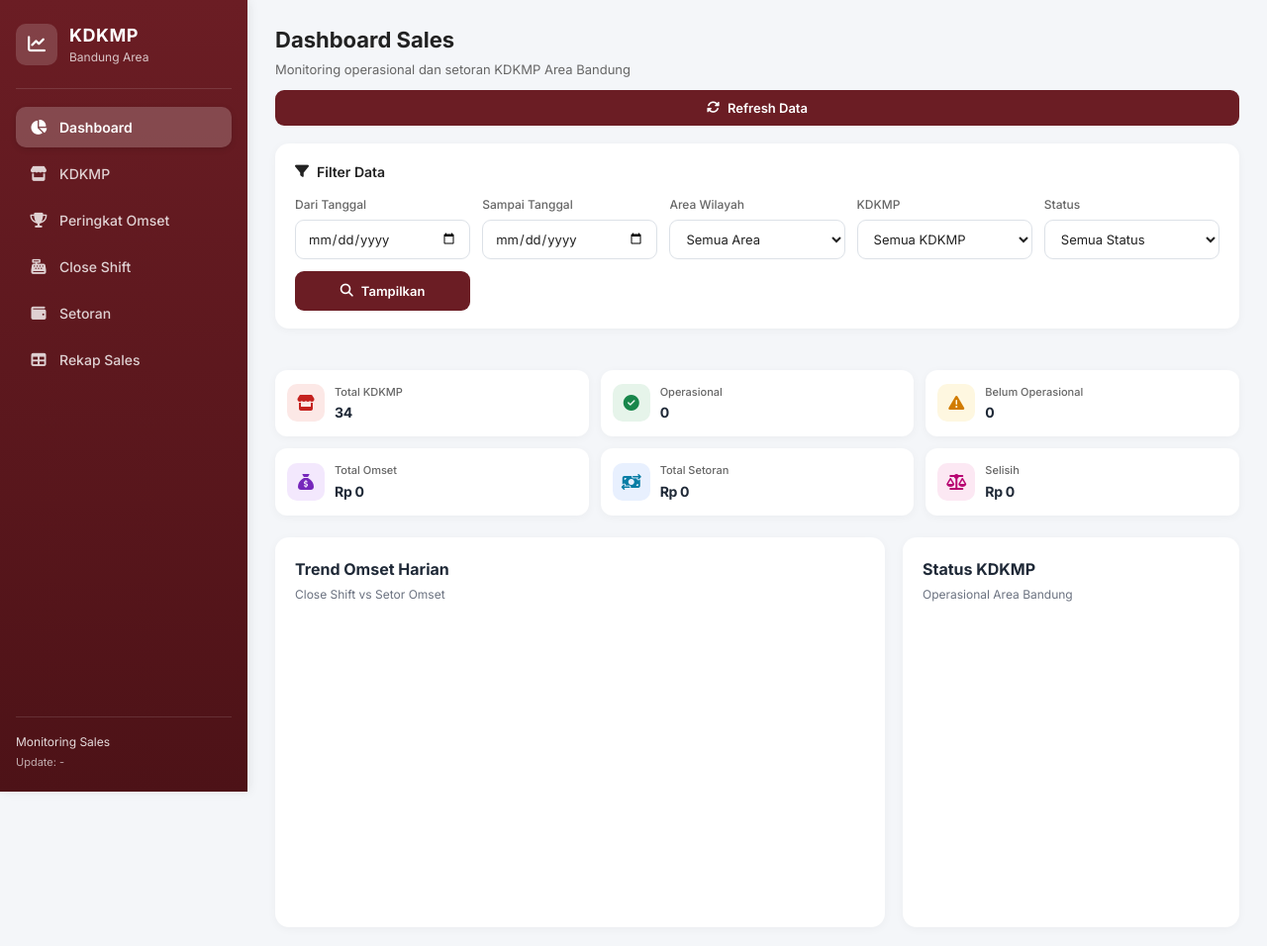
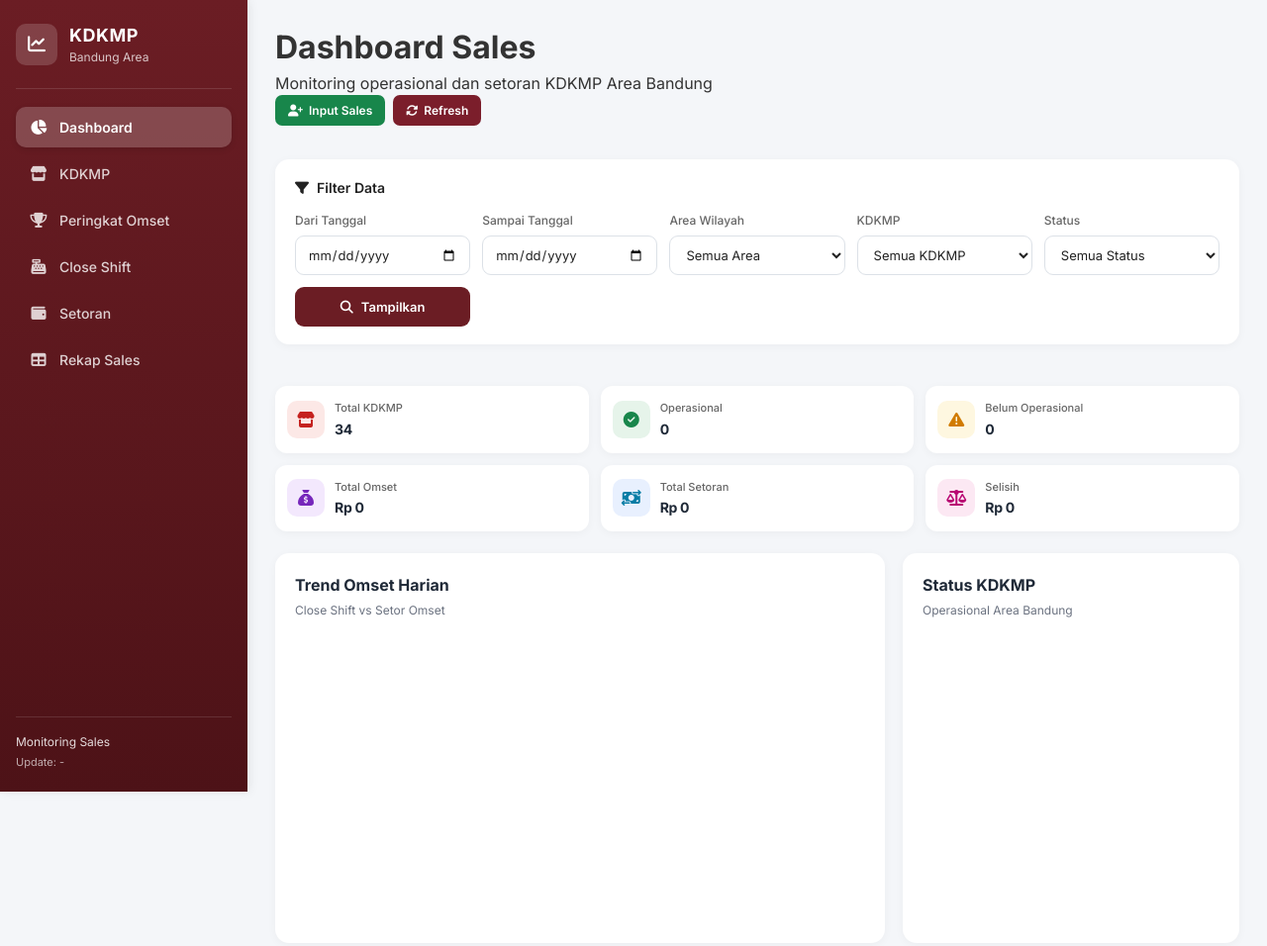
Before and after one commit to DPules/RekapBandung, a plain HTML site: page index.html in a window 1280 px wide. Shown: the whole page at 99% size. Drawn offline with nearby package versions, Linux system fonts and the light colour scheme; no server answers.

Commit message:
Add files via upload

```diff
--- a/index.html
+++ b/index.html
@@ -81,20 +81,25 @@
 
         <!-- MAIN CONTENT -->
         <main class="main-content">
-            <!-- HEADER -->
-            <header class="top-header"
-                style="margin-bottom: 18px; display: flex; justify-content: space-between; align-items: center; flex-wrap: wrap; gap: 10px;">
-                <div>
-                    <h1 id="pageTitle" style="font-size: 22px; margin: 0; color: #222;">Dashboard Sales</h1>
-                    <p id="pageSub" style="font-size: 13px; color: #666; margin: 4px 0 0 0;">Monitoring operasional dan
-                        setoran KDKMP Area Bandung</p>
-                </div>
-                <button class="apply-btn" onclick="loadDashboard()"
-                    style="height: 36px; padding: 0 14px; font-size: 13px;">
-                    <i class="fa-solid fa-rotate"></i> Refresh Data
+        <header class="topbar">
+            <div>
+                <h1 id="pageTitle">Dashboard Sales</h1>
+                <p id="pageSub">Monitoring operasional dan setoran KDKMP Area Bandung</p>
+            </div>
+
+            <div class="topbar-actions">
+                <a href="https://dpules.github.io/inputsales/" target="_blank" rel="noopener noreferrer"
+                    class="btn-compact btn-input-sales">
+                    <i class="fa-solid fa-user-plus"></i>
+                    <span>Input Sales</span>
+                </a>
+
+                <button type="button" class="btn-compact refresh-btn" onclick="loadDashboard()" title="Refresh Data">
+                    <i class="fa-solid fa-rotate"></i>
+                    <span>Refresh</span>
                 </button>
-            </header>
-
+            </div>
+        </header>
             <!-- FILTER GLOBAL -->
             <section class="filter-card">
                 <div class="filter-title">
--- a/script.js
+++ b/script.js
@@ -1,5 +1,5 @@
 // ⚠️ GANTI DENGAN URL DEPLOYMENT WEB APP APPS SCRIPT ANDA (Berakhiran /exec)
-const API_URL = "https://script.google.com/macros/s/AKfycbytQnTdl9gEqBUX3dfXdwZoEoES54ntEYIrYQP4s1I9RHYjcmkse9IzUKRj-zW_kBRd1Q/exec";
+const API_URL = "https://script.google.com/macros/s/AKfycbyBs-njA5p7SukhDamHQ3hCg4-N4BqGFiY5T5-HfSKm2Xz3sQvDL9Yg7mZUhBsQb2B_/exec";
 
 let dashboardData = null;
 let dailyChart = null;
--- a/style.css
+++ b/style.css
@@ -588,3 +588,172 @@ tbody tr:hover {
         grid-template-columns: repeat(2, 1fr);
     }
 }
+
+/* =========================================================
+   TOPBAR COMPACT ACTIONS (POJOK KANAN ATAS & RINGKAS)
+   ========================================================= */
+.topbar {
+  flex-wrap: nowrap;
+  align-items: flex-start;
+  justify-content: space-between;
+  gap: 10px;
+}
+
+.topbar-actions {
+  display: inline-flex;
+  align-items: center;
+  gap: 6px;
+  flex-shrink: 0;
+  margin-left: auto;
+}
+
+.btn-compact {
+  display: inline-flex;
+  align-items: center;
+  justify-content: center;
+  gap: 5px;
+  padding: 6px 10px;
+  font-size: 11px;
+  font-weight: 600;
+  line-height: 1.2;
+  border: none;
+  border-radius: 6px;
+  cursor: pointer;
+  text-decoration: none;
+  white-space: nowrap;
+  transition: opacity 0.2s;
+}
+
+.btn-compact:hover {
+  opacity: 0.88;
+}
+
+.btn-input-sales {
+  background: #18864b;
+  color: #ffffff;
+}
+
+.refresh-btn {
+  background: #7b1e2b;
+  color: #ffffff;
+}
+
+@media (max-width: 640px) {
+  .topbar {
+    flex-direction: row;
+    flex-wrap: nowrap;
+    align-items: flex-start;
+    gap: 8px;
+  }
+
+  .topbar h1 {
+    font-size: 18px;
+  }
+
+  .topbar p {
+    font-size: 11px;
+  }
+
+  .topbar > div:last-child,
+  .topbar-actions {
+    width: auto;
+    gap: 5px;
+  }
+
+  .btn-compact {
+    padding: 5px 8px;
+    font-size: 10px;
+  }
+
+  .topbar .refresh-btn {
+    flex: initial;
+    justify-content: center;
+  }
+}
+/* =========================================================
+   TOPBAR COMPACT ACTIONS (SEDikit LEBIH BESAR & BERJARAK BAWAH)
+   ========================================================= */
+.topbar {
+    flex-wrap: nowrap;
+    align-items: flex-start;
+    justify-content: space-between;
+    gap: 12px;
+    margin-bottom: 24px;
+}
+
+.topbar-actions {
+    display: inline-flex;
+    align-items: center;
+    gap: 8px;
+    flex-shrink: 0;
+    margin-left: auto;
+    margin-bottom: 6px;
+}
+
+.btn-compact {
+    display: inline-flex;
+    align-items: center;
+    justify-content: center;
+    gap: 6px;
+    padding: 8px 13px;
+    font-size: 12px;
+    font-weight: 600;
+    line-height: 1.25;
+    border: none;
+    border-radius: 7px;
+    cursor: pointer;
+    text-decoration: none;
+    white-space: nowrap;
+    margin-bottom: 4px;
+    transition: opacity 0.2s;
+}
+
+.btn-compact:hover {
+    opacity: 0.88;
+}
+
+.btn-input-sales {
+    background: #18864b;
+    color: #ffffff;
+}
+
+.refresh-btn {
+    background: #7b1e2b;
+    color: #ffffff;
+}
+
+@media (max-width: 640px) {
+    .topbar {
+        flex-direction: row;
+        flex-wrap: nowrap;
+        align-items: flex-start;
+        gap: 8px;
+        margin-bottom: 20px;
+    }
+
+    .topbar h1 {
+        font-size: 18px;
+    }
+
+    .topbar p {
+        font-size: 11px;
+    }
+
+    .topbar>div:last-child,
+    .topbar-actions {
+        width: auto;
+        gap: 6px;
+        margin-bottom: 4px;
+    }
+
+    .btn-compact {
+        padding: 7px 10px;
+        font-size: 11px;
+        margin-bottom: 2px;
+    }
+
+    .topbar .refresh-btn {
+        flex: initial;
+        justify-content: center;
+    }
+}
```
